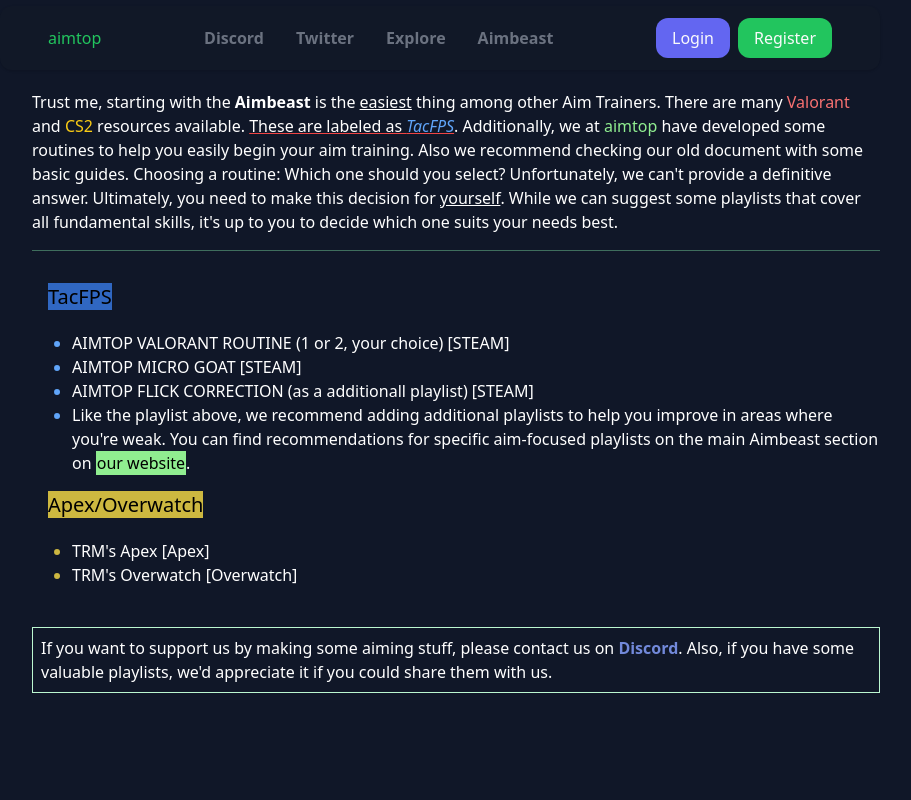
After one commit to maslukasz/aimtop-online, a PHP site: template src/pages/games/aimbeast.php in a window 1280 px wide. The commit adds this page. Shown: the whole page, without its empty margins (200-1111 px from the left). Run offline with PHP 8.4, Linux system fonts and the light colour scheme; the template is opened without the code that fills it, so the values that code supplies are empty; some libraries are stand-ins or nearby versions.

Commit message:
more aimbeast

```diff
--- a/index.php
+++ b/index.php
@@ -82,9 +82,15 @@ app()->get('/test', function () {
     response()->page('./src/test.php');
 });
 
+app()->get('/settings', function () {
+    response()->page('./src/pages/settings.php');
+});
 
 
 
+app()->get('/ab-games', function () {
+    response()->page('./src/pages/games/aimbeast.php');
+});
 
 
 app()->run();
--- /dev/null
+++ b/src/pages/games/aimbeast.php
@@ -0,0 +1,81 @@
+<head>
+    <meta name="viewport" content="width=device-width, initial-scale=1.0">
+    <script src="https://cdn.tailwindcss.com"></script>
+</head>
+
+
+<?php require_once './src/components/navbar.php'; ?>
+
+<body class="bg-[#101728] text-white" style="padding-left: 15%; padding-right: 15%;">
+
+    <!--     <section class="container flex flex-col mt-20 ml-10 mr-10 ">
+        <h2 class="text-green-300 text-3xl">Teleport to the section you want</h2>
+        <ul class="list-disc">
+            <li><a href='#val' class="underline decoration-red-400 text-gray-300">Valorant/CS2</a></li>
+            <li><a href='#apex' class="underline decoration-red-400 text-gray-300">Apex/Overwatch</a></li>
+        </ul>
+    </section>
+ -->
+
+    <section class="section flex flex-col mt-5 md:ml-10 mr-2 ">
+        <div id='val' class='container'>
+            <span>Trust me, starting with the <strong>Aimbeast</strong> is the <u>easiest</u> thing among other Aim
+                Trainers. There are many <span class='text-red-400'>Valorant</span> and <span
+                    class='text-yellow-400'>CS2</span> resources available. <span
+                    class='underline decoration-red-500'>These are labeled as <i
+                        class='text-blue-400'>TacFPS</i></span>.
+
+                Additionally, we at <span style='color: lightgreen;'>aimtop</span> have developed some routines to help
+                you
+                easily begin your aim training. Also we recommend checking our <a
+                    href='https://docs.google.com/document/d/1_l7qkGWqXP1SZhBqny7JfoeHSauz8sf9lIKiNKXFAxQ/edit?usp=sharing'
+                    target='_blank'>old document</a> with some basic guides.</span>
+            <span>Choosing a routine: Which one should you select? Unfortunately, we can't provide a definitive answer.
+                Ultimately, you need to make this decision for <u>yourself</u>. While we can suggest some playlists that
+                cover all fundamental
+                skills, it's up to you to decide which one suits your needs best.</span>
+
+            <span class="flex items-center mt-4 mb-4">
+                <span class="h-px flex-1 bg-green-300/40"></span>
+            </span>
+
+            <h3 class="md:p-4 pt-10 p-2 mb-1"><mark class="bg-blue-500/75 text-xl md:text-xl">TacFPS</mark>
+            </h3>
+            <ul class="list-disc marker:text-blue-400 pl-10">
+                <li>AIMTOP VALORANT ROUTINE (1 or 2, your choice) <span class='steam'><a href=''>[STEAM]</a></span></li>
+                <li>AIMTOP MICRO GOAT <a target='_blank'
+                        href='https://steamcommunity.com/sharedfiles/filedetails/?id=3303683919'>[STEAM]</a></li>
+                <li>AIMTOP FLICK CORRECTION (as a additionall playlist) <a target='blank'
+                        href='https://steamcommunity.com/sharedfiles/filedetails/?id=3155306935'>[STEAM]</a></li>
+                <li>Like the playlist above, we recommend adding additional playlists to help you improve in areas where
+                    you're weak. You can find recommendations for specific aim-focused playlists on the main Aimbeast
+                    section on <a style='text-decoration: none;' href='/ab-materials'><mark
+                            style='background-color: lightgreen; padding: 1px; color: black;'>our website</mark></a>.
+                </li>
+            </ul>
+        </div>
+        <div>
+            <h3 class="md:p-4 pt-10 p-2 mb-1"><mark class='bg-yellow-300/80 text-xl'>Apex/Overwatch</mark>
+            </h3>
+            <ul class="list-disc marker:text-yellow-300/80 pl-10">
+                <!-- cornflowerblue -->
+                <li>TRM's Apex <a href='https://steamcommunity.com/sharedfiles/filedetails/?id=2870855111&searchtext='
+                        target='_blank'>[Apex]</a></li>
+                <li>TRM's Overwatch <a
+                        href='https://steamcommunity.com/sharedfiles/filedetails/?id=2870820916&searchtext='
+                        target='_blank'>[Overwatch]</a></li>
+            </ul>
+
+            <section class="container mt-10 border border-green-200 p-2">If you want to support us by making some aiming
+                stuff,
+                please contact us on
+                <a class="text-[#7289da] font-extrabold" href="https://discord.gg/QJauGpg7zg"
+                    target="_blank">Discord</a>.
+                Also,
+                if you
+                have
+                some valuable playlists, we'd appreciate it if you could share them with us.
+            </section>
+        </div>
+    </section>
+</body>
```
Also changed, not shown: src/pages/content/aimbeast-materials.php (+79 -44 lines).
